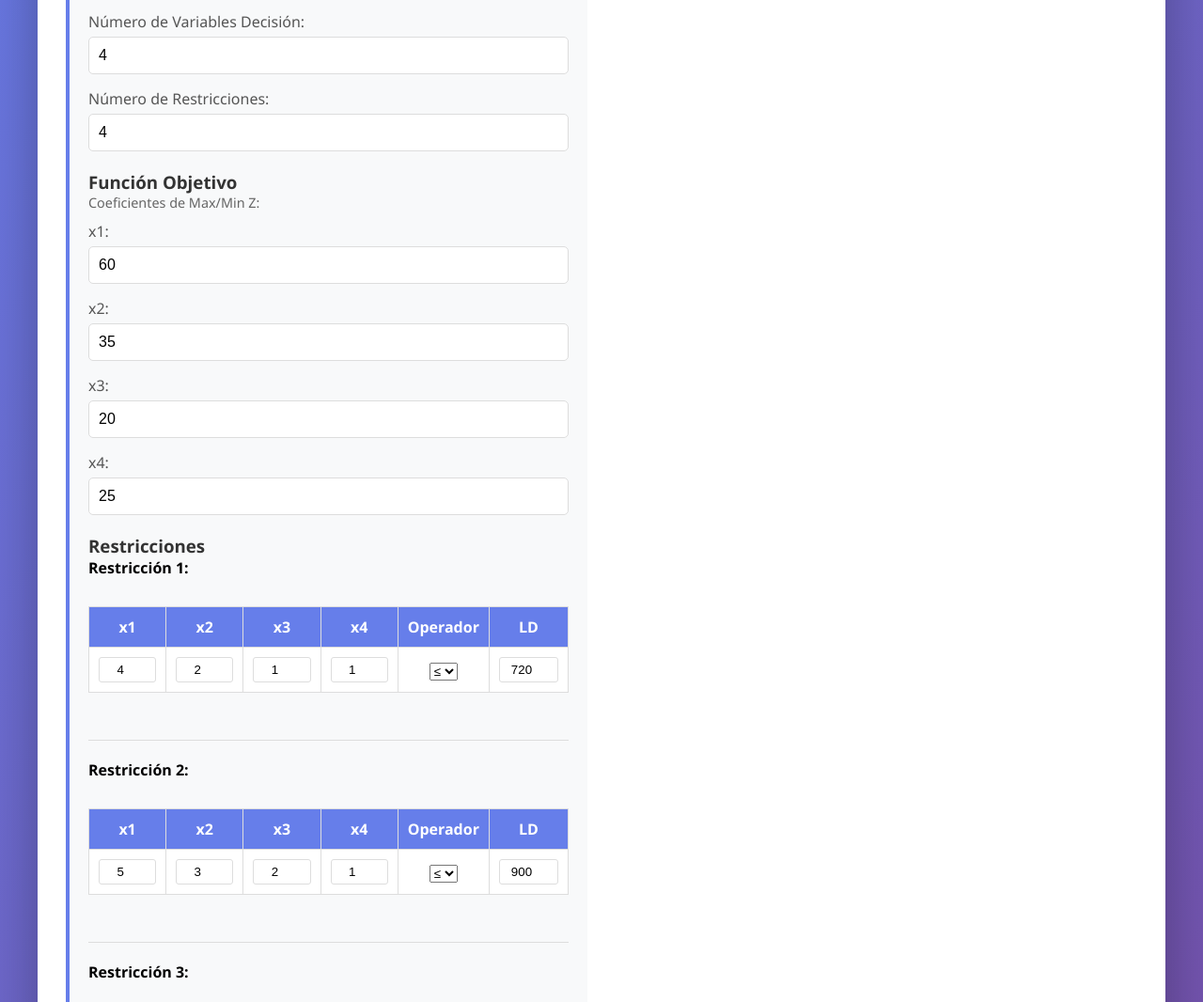
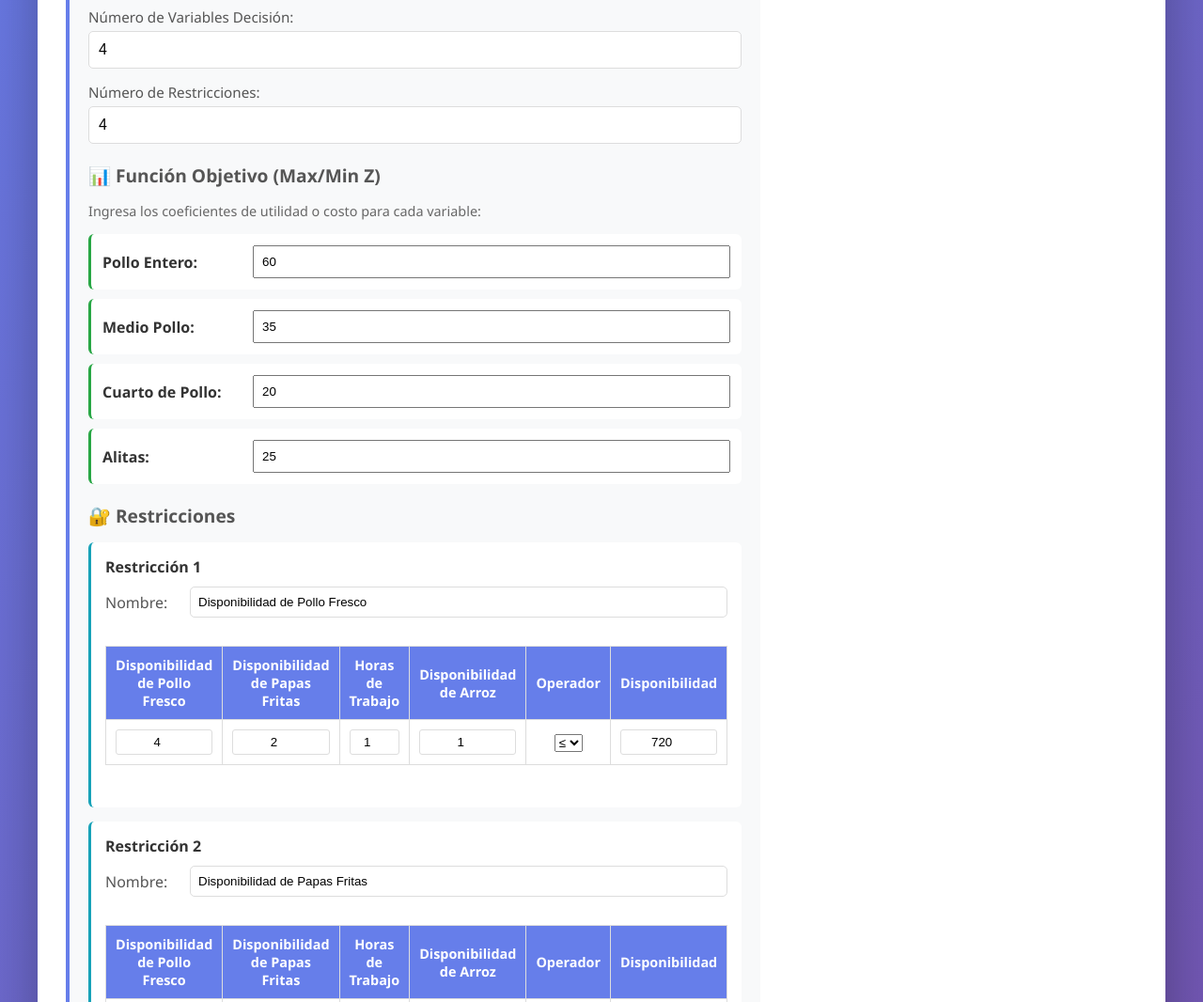
Before and after one commit to alexacostasandoval2-blip/metodo-simple, a plain HTML site: page index.html in a window 1280 px wide. Shown: the part 473-1539 px from the top of the page at 94% size. Drawn offline with Linux system fonts and the light colour scheme.

Commit message:
Mejora: Interfaz más práctica con nombres descriptivos para variables y restricciones

```diff
--- a/index.html
+++ b/index.html
@@ -64,6 +64,13 @@
             font-size: 1.5em;
         }
 
+        .section h3 {
+            color: #555;
+            margin-top: 20px;
+            margin-bottom: 15px;
+            font-size: 1.2em;
+        }
+
         .form-group {
             margin-bottom: 15px;
         }
@@ -73,6 +80,7 @@
             margin-bottom: 5px;
             color: #555;
             font-weight: 500;
+            font-size: 0.95em;
         }
 
         .form-group input, .form-group select {
@@ -87,6 +95,30 @@
             outline: none;
             border-color: #667eea;
             box-shadow: 0 0 5px rgba(102, 126, 234, 0.3);
+        }
+
+        .variable-input-group {
+            background: white;
+            padding: 12px;
+            border-radius: 6px;
+            margin-bottom: 10px;
+            border-left: 3px solid #28a745;
+            display: flex;
+            gap: 10px;
+            align-items: center;
+        }
+
+        .variable-input-group label {
+            margin: 0;
+            min-width: 150px;
+            font-weight: 600;
+            color: #333;
+        }
+
+        .variable-input-group input {
+            flex: 1;
+            padding: 8px;
+            margin-bottom: 0;
         }
 
         .table-container {
@@ -104,6 +136,7 @@
             padding: 10px;
             text-align: center;
             border: 1px solid #ddd;
+            font-size: 0.9em;
         }
 
         table th {
@@ -126,6 +159,42 @@
             border: 1px solid #ddd;
             border-radius: 3px;
             text-align: center;
+        }
+
+        .restriction-box {
+            background: white;
+            padding: 15px;
+            border-radius: 6px;
+            margin-bottom: 15px;
+            border-left: 3px solid #17a2b8;
+        }
+
+        .restriction-box h4 {
+            color: #333;
+            margin-bottom: 10px;
+            font-size: 1em;
+        }
+
+        .restriction-name {
+            display: flex;
+            gap: 10px;
+            margin-bottom: 12px;
+        }
+
+        .restriction-name label {
+            display: block;
+            font-weight: 500;
+            margin: 0;
+            min-width: 80px;
+            color: #555;
+            align-self: center;
+        }
+
+        .restriction-name input {
+            flex: 1;
+            padding: 8px;
+            border: 1px solid #ddd;
+            border-radius: 5px;
         }
 
         .btn-container {
@@ -168,28 +237,6 @@
             background: #5a6268;
         }
 
-        .btn-add {
-            background: #28a745;
-            color: white;
-            padding: 8px 16px;
-            font-size: 0.9em;
-        }
-
-        .btn-add:hover {
-            background: #218838;
-        }
-
-        .btn-remove {
-            background: #dc3545;
-            color: white;
-            padding: 5px 10px;
-            font-size: 0.85em;
-        }
-
-        .btn-remove:hover {
-            background: #c82333;
-        }
-
         .results {
             grid-column: 1 / -1;
             background: #f8f9fa;
@@ -221,6 +268,19 @@
             color: #28a745;
             font-size: 1.3em;
             font-weight: bold;
+        }
+
+        .result-detail {
+            background: #f8f9fa;
+            padding: 10px;
+            border-radius: 5px;
+            margin: 5px 0;
+            font-size: 0.95em;
+        }
+
+        .result-detail strong {
+            color: #667eea;
+            font-size: 1em;
         }
 
         .simplex-table {
@@ -302,12 +362,21 @@
                 font-size: 1.8em;
             }
 
+            .variable-input-group {
+                flex-direction: column;
+                align-items: flex-start;
+            }
+
+            .variable-input-group label {
+                min-width: auto;
+            }
+
             .table-container {
-                font-size: 0.9em;
+                font-size: 0.85em;
             }
 
             table th, table td {
-                padding: 8px 5px;
+                padding: 6px 3px;
             }
         }
 
@@ -367,11 +436,11 @@
                     <input type="number" id="numRestricciones" min="1" max="10" value="4" onchange="generarRestricciones()">
                 </div>
 
-                <h3 style="margin-top: 20px; color: #333;">Función Objetivo</h3>
-                <p style="color: #666; font-size: 0.9em; margin-bottom: 10px;">Coeficientes de Max/Min Z:</p>
+                <h3>📊 Función Objetivo (Max/Min Z)</h3>
+                <p style="color: #666; font-size: 0.9em; margin-bottom: 15px;">Ingresa los coeficientes de utilidad o costo para cada variable:</p>
                 <div id="coeficientesObjetivo"></div>
 
-                <h3 style="margin-top: 20px; color: #333;">Restricciones</h3>
+                <h3>🔐 Restricciones</h3>
                 <div id="restricciones"></div>
             </div>
 
@@ -404,45 +473,96 @@
             cargarDatosPollosRosita();
         });
 
-        // GENERAR VARIABLES
+        // GENERAR VARIABLES CON NOMBRES DESCRIPTIVOS
         function generarVariables() {
             const num = parseInt(document.getElementById('numVariables').value);
             const container = document.getElementById('coeficientesObjetivo');
             container.innerHTML = '';
 
+            // Nombres por defecto descriptivos
+            const nombresDefault = [
+                'Pollo Entero',
+                'Medio Pollo',
+                'Cuarto de Pollo',
+                'Alitas',
+                'Piezas Mixtas',
+                'Muslos',
+                'Pechugas',
+                'Milanesas',
+                'Empanadas',
+                'Complementos'
+            ];
+
             for (let i = 1; i <= num; i++) {
                 const div = document.createElement('div');
-                div.className = 'form-group';
+                div.className = 'variable-input-group';
+
+                let nombre = localStorage.getItem(`var_nombre_${i}`) || nombresDefault[i-1] || `Variable ${i}`;
+                let coef = localStorage.getItem(`var_coef_${i}`) || 0;
+
                 div.innerHTML = `
-                    <label>x${i}:</label>
-                    <input type="number" id="coef_${i}" placeholder="Coeficiente de x${i}" value="0" step="0.01">
+                    <label id="label_${i}">${nombre}:</label>
+                    <input type="number"
+                           id="coef_${i}"
+                           placeholder="Coeficiente"
+                           value="${coef}"
+                           step="0.01"
+                           onchange="guardarNombreVariable(${i})">
                 `;
                 container.appendChild(div);
             }
         }
 
-        // GENERAR RESTRICCIONES
+        // GENERAR RESTRICCIONES CON NOMBRES
         function generarRestricciones() {
             const numVar = parseInt(document.getElementById('numVariables').value);
             const numRest = parseInt(document.getElementById('numRestricciones').value);
             const container = document.getElementById('restricciones');
             container.innerHTML = '';
 
+            const nombresDefault = [
+                'Disponibilidad de Pollo Fresco',
+                'Disponibilidad de Papas Fritas',
+                'Horas de Trabajo',
+                'Disponibilidad de Arroz',
+                'Ingredientes Especiales',
+                'Capacidad de Almacén',
+                'Pedidos Mínimos',
+                'Presupuesto de Producción',
+                'Recurso 9',
+                'Recurso 10'
+            ];
+
             for (let i = 1; i <= numRest; i++) {
                 const div = document.createElement('div');
-                div.style.marginBottom = '20px';
-                div.style.paddingBottom = '20px';
-                div.style.borderBottom = '1px solid #ddd';
+                div.className = 'restriction-box';
 
-                let html = `<strong>Restricción ${i}:</strong><div class="table-container"><table><tr>`;
+                let nombreRest = localStorage.getItem(`rest_nombre_${i}`) || nombresDefault[i-1] || `Restricción ${i}`;
+
+                let html = `
+                    <h4>Restricción ${i}</h4>
+                    <div class="restriction-name">
+                        <label>Nombre:</label>
+                        <input type="text"
+                               id="nombre_rest_${i}"
+                               value="${nombreRest}"
+                               placeholder="Nombre de la restricción"
+                               onchange="guardarNombreRestriccion(${i})">
+                    </div>
+                    <div class="table-container">
+                        <table>
+                            <tr>
+                `;
 
                 for (let j = 1; j <= numVar; j++) {
-                    html += `<th>x${j}</th>`;
+                    let varName = localStorage.getItem(`var_nombre_${j}`) || nombresDefault[j-1] || `x${j}`;
+                    html += `<th>${varName}</th>`;
                 }
-                html += `<th>Operador</th><th>LD</th></tr><tr>`;
+                html += `<th>Operador</th><th>Disponibilidad</th></tr><tr>`;
 
                 for (let j = 1; j <= numVar; j++) {
-                    html += `<td><input type="number" id="rest_${i}_${j}" placeholder="0" value="0" step="0.01"></td>`;
+                    let coef = localStorage.getItem(`rest_${i}_${j}`) || 0;
+                    html += `<td><input type="number" id="rest_${i}_${j}" placeholder="0" value="${coef}" step="0.01"></td>`;
                 }
 
                 html += `<td><select id="oper_${i}">
@@ -450,12 +570,28 @@
                     <option value=">=">=</option>
                     <option value="=">=</option>
                 </select></td>
-                <td><input type="number" id="ld_${i}" placeholder="Lado Derecho" value="0" step="0.01"></td>
-                </tr></table></div>`;
+                <td><input type="number" id="ld_${i}" placeholder="Límite" value="0" step="0.01"></td>
+                </tr></table>
+                    </div>
+                `;
 
                 div.innerHTML = html;
                 container.appendChild(div);
             }
+        }
+
+        // GUARDAR NOMBRES EN LOCALSTORAGE
+        function guardarNombreVariable(index) {
+            const label = document.getElementById(`label_${index}`);
+            if (label) {
+                const nombreInput = document.querySelector(`#coef_${index}`).previousElementSibling.textContent.replace(':', '').trim();
+                localStorage.setItem(`var_nombre_${index}`, nombreInput);
+            }
+        }
+
+        function guardarNombreRestriccion(index) {
+            const nombre = document.getElementById(`nombre_rest_${index}`).value;
+            localStorage.setItem(`rest_nombre_${index}`, nombre);
         }
 
         // CARGAR DATOS POLLOS ROSITA
@@ -468,13 +604,24 @@
             generarVariables();
             generarRestricciones();
 
+            // Variables con nombres
+            const varNames = ['Pollo Entero', 'Medio Pollo', 'Cuarto de Pollo', 'Alitas'];
+            const restNames = ['Disponibilidad de Pollo Fresco', 'Disponibilidad de Papas Fritas', 'Horas de Trabajo', 'Disponibilidad de Arroz'];
+
             // Coeficientes función objetivo (Utilidades)
             document.getElementById('coef_1').value = 60;  // Pollo entero
             document.getElementById('coef_2').value = 35;  // Medio pollo
             document.getElementById('coef_3').value = 20;  // Cuarto de pollo
             document.getElementById('coef_4').value = 25;  // Alitas
 
+            // Actualizar labels
+            for (let i = 1; i <= 4; i++) {
+                const label = document.getElementById(`label_${i}`);
+                if (label) label.textContent = varNames[i-1] + ':';
+            }
+
             // Restricción 1: Pollo fresco
+            document.getElementById('nombre_rest_1').value = restNames[0];
             document.getElementById('rest_1_1').value = 4;
             document.getElementById('rest_1_2').value = 2;
             document.getElementById('rest_1_3').value = 1;
@@ -483,6 +630,7 @@
             document.getElementById('ld_1').value = 720;
 
             // Restricción 2: Papas fritas
+            document.getElementById('nombre_rest_2').value = restNames[1];
             document.getElementById('rest_2_1').value = 5;
             document.getElementById('rest_2_2').value = 3;
             document.getElementById('rest_2_3').value = 2;
@@ -491,6 +639,7 @@
             document.getElementById('ld_2').value = 900;
 
             // Restricción 3: Horas de trabajo
+            document.getElementById('nombre_rest_3').value = restNames[2];
             document.getElementById('rest_3_1').value = 3;
             document.getElementById('rest_3_2').value = 2;
             document.getElementById('rest_3_3').value = 1;
@@ -499,6 +648,7 @@
             document.getElementById('ld_3').value = 60;
 
             // Restricción 4: Arroz
+            document.getElementById('nombre_rest_4').value = restNames[3];
             document.getElementById('rest_4_1').value = 2;
             document.getElementById('rest_4_2').value = 1.5;
             document.getElementById('rest_4_3').value = 1;
@@ -513,6 +663,7 @@
             document.getElementById('tipoProblema').value = 'maximizacion';
             document.getElementById('numVariables').value = 2;
             document.getElementById('numRestricciones').value = 1;
+            localStorage.clear();
             generarVariables();
             generarRestricciones();
             document.getElementById('resultados').style.display = 'none';
@@ -526,14 +677,19 @@
             const tipo = document.getElementById('tipoProblema').value;
 
             const c = [];
+            const varNames = [];
             for (let i = 1; i <= numVar; i++) {
                 const coef = parseFloat(document.getElementById(`coef_${i}`).value) || 0;
+                const label = document.getElementById(`label_${i}`);
+                const varName = label ? label.textContent.replace(':', '').trim() : `x${i}`;
                 c.push(tipo === 'maximizacion' ? coef : -coef);
+                varNames.push(varName);
             }
 
             const A = [];
             const b = [];
             const operadores = [];
+            const restNames = [];
 
             for (let i = 1; i <= numRest; i++) {
                 const fila = [];
@@ -543,9 +699,11 @@
                 A.push(fila);
                 b.push(parseFloat(document.getElementById(`ld_${i}`).value) || 0);
                 operadores.push(document.getElementById(`oper_${i}`).value);
+                const nombreRest = document.getElementById(`nombre_rest_${i}`).value || `Restricción ${i}`;
+                restNames.push(nombreRest);
             }
 
-            return { c, A, b, numVar, numRest, operadores, tipo };
+            return { c, A, b, numVar, numRest, operadores, tipo, varNames, restNames };
         }
 
         // RESOLVER PROBLEMA CON SIMPLEX
@@ -562,7 +720,7 @@
 
         // ALGORITMO SIMPLEX
         function resolverSimplex(datos) {
-            let { c, A, b, numVar, numRest, operadores, tipo } = datos;
+            let { c, A, b, numVar, numRest, operadores, tipo, varNames } = datos;
 
             // Convertir a forma estándar
             let numVariablesAmpliada = numVar;
@@ -709,7 +867,8 @@
                 iteraciones,
                 numVariablesAmpliada,
                 numVar,
-                tipo
+                tipo,
+                varNames
             };
         }
 
@@ -728,7 +887,7 @@
             // Valor de Z
             html += `
                 <div class="result-item">
-                    <strong>Valor de la Función Objetivo (Z):</strong><br>
+                    <strong>💰 Valor de la Función Objetivo (Z):</strong><br>
                     Z = <span class="result-value">${solucion.valorZ.toFixed(2)}</span>
                     <span style="font-size: 0.9em; color: #666;">
                         (${solucion.tipo === 'maximizacion' ? 'Máximo' : 'Mínimo'})
@@ -737,10 +896,11 @@
             `;
 
             // Valores de variables
-            html += '<div class="result-item"><strong>Valores de Variables Decisión:</strong><br>';
+            html += '<div class="result-item"><strong>📦 Valores de Variables Decisión:</strong><br>';
             for (let i = 0; i < solucion.numVar; i++) {
                 const valor = solucion.solucion[i].toFixed(4);
-                html += `x${i + 1} = ${valor}<br>`;
+                const nombreVar = datos.varNames[i] || `x${i + 1}`;
+                html += `<div class="result-detail"><strong>${nombreVar}:</strong> ${valor}</div>`;
             }
             html += '</div>';
 
```
